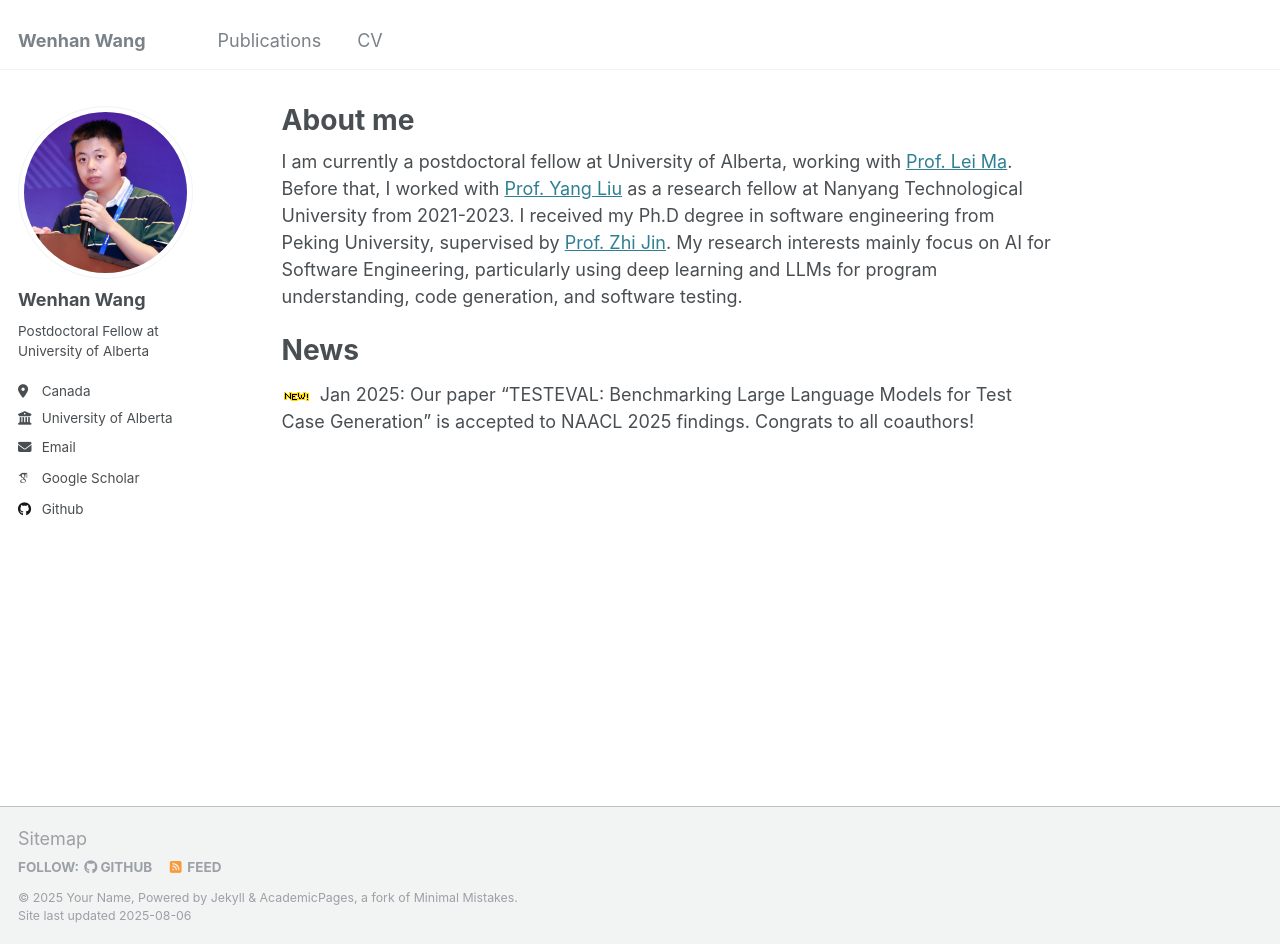
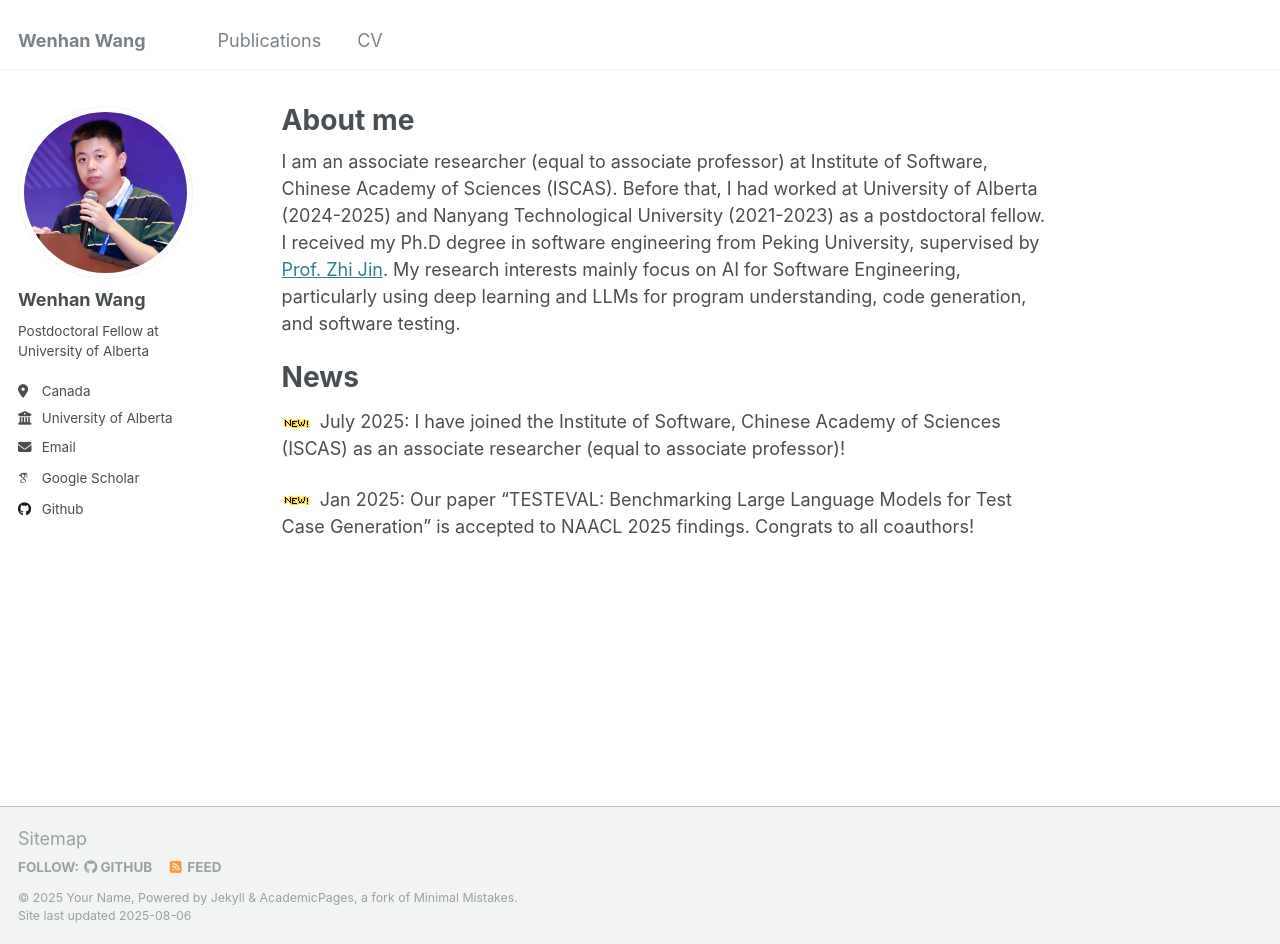
Before and after one commit to jacobwwh/jacobwwh.github.io, a Jekyll site: the page built from _pages/about.md, in a window 1280 px wide and 944 px high. Built offline with Jekyll 4.4.1, drawn with Linux system fonts in a browser that asks for light colours; some web fonts are replaced.

Commit message:
Update about.md

```diff
--- a/_pages/about.md
+++ b/_pages/about.md
@@ -7,9 +7,12 @@ redirect_from:
   - /about.html
 ---
 
-I am currently a postdoctoral fellow at University of Alberta, working with [Prof. Lei Ma](https://www.malei.org/). Before that, I worked with [Prof. Yang Liu](https://personal.ntu.edu.sg/yangliu/) as a research fellow at Nanyang Technological University from 2021-2023. I received my Ph.D degree in software engineering from Peking University, supervised by [Prof. Zhi Jin](https://faculty.pku.edu.cn/zhijin/en/index.htm). My research interests mainly focus on AI for Software Engineering, particularly using deep learning and LLMs for program understanding, code generation, and software testing.
+I am an associate researcher (equal to associate professor) at Institute of Software, Chinese Academy of Sciences (ISCAS). Before that, I had worked at University of Alberta (2024-2025) and Nanyang Technological University (2021-2023) as a postdoctoral fellow.
+I received my Ph.D degree in software engineering from Peking University, supervised by [Prof. Zhi Jin](https://faculty.pku.edu.cn/zhijin/en/index.htm). My research interests mainly focus on AI for Software Engineering, particularly using deep learning and LLMs for program understanding, code generation, and software testing.
 
 
 News
 ======
+<img src="https://jacobwwh.github.io/images/new.gif">&nbsp; July 2025: I have joined the Institute of Software, Chinese Academy of Sciences (ISCAS) as an associate researcher (equal to associate professor)!
+
 <img src="https://jacobwwh.github.io/images/new.gif">&nbsp; Jan 2025: Our paper "TESTEVAL: Benchmarking Large Language Models for Test Case Generation" is accepted to NAACL 2025 findings. Congrats to all coauthors!
```
